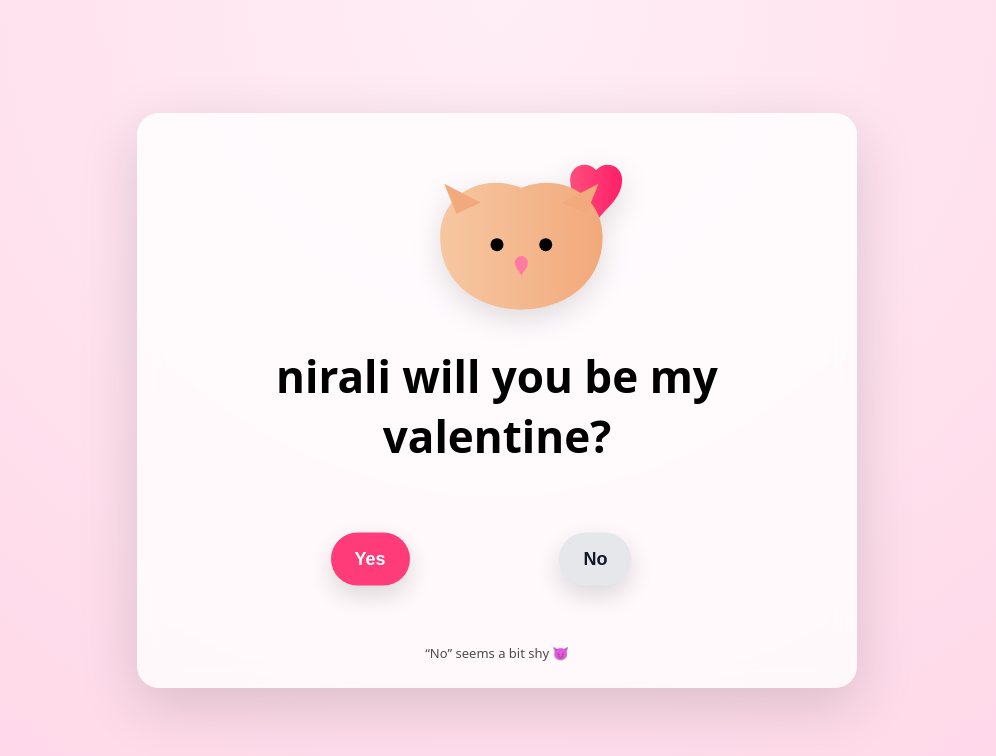
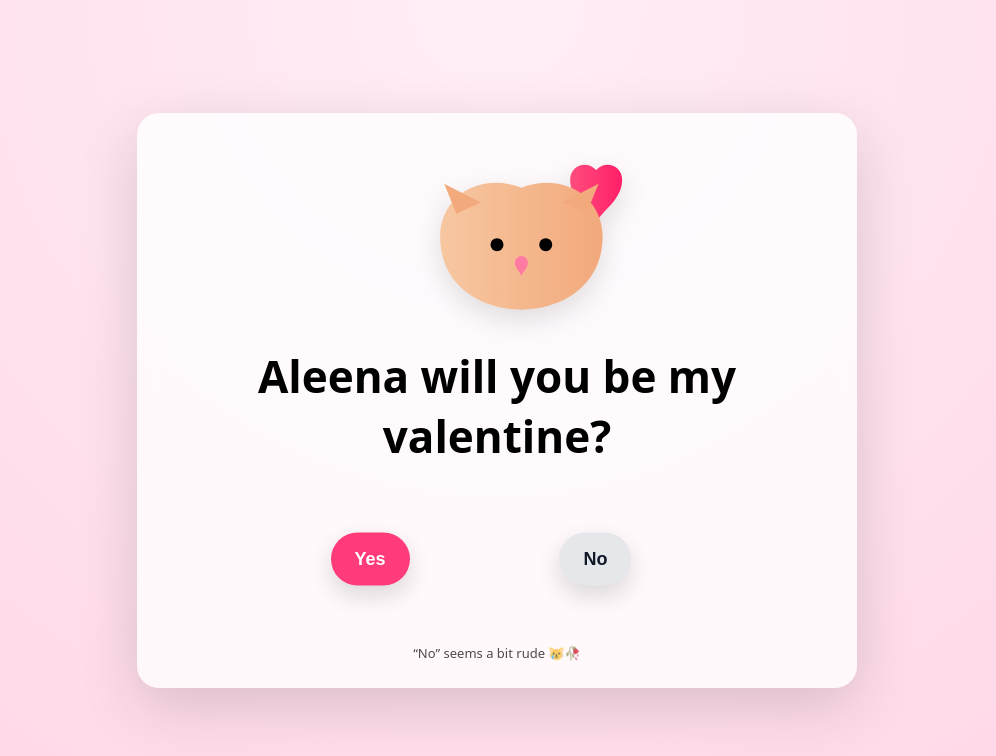
Before and after one commit to Khurxhid/Valentine-, a plain HTML site: page index.html in a window 1280 px wide. Shown: the whole page, without its empty margins (143-1139 px from the left). Drawn offline with nearby package versions, Linux system fonts and the light colour scheme.

Commit message:
index.html

```diff
--- a/index.html
+++ b/index.html
@@ -171,7 +171,7 @@
             fill="#ff7aa2"/>
     </svg>
 
-    <h1>nirali will you be my valentine?</h1>
+    <h1>Aleena will you be my valentine?</h1>
 
     <section class="button-zone" id="zone">
       <button id="yesBtn">Yes</button>
@@ -179,7 +179,7 @@
     </section>
 
     <!-- HINT -->
-    <div class="hint" id="hint">“No” seems a bit shy 😈</div>
+    <div class="hint" id="hint">“No” seems a bit rude 😿🥀</div>
 
     <section class="result" id="result">
       <h2>YAY! 🎉</h2>
```
